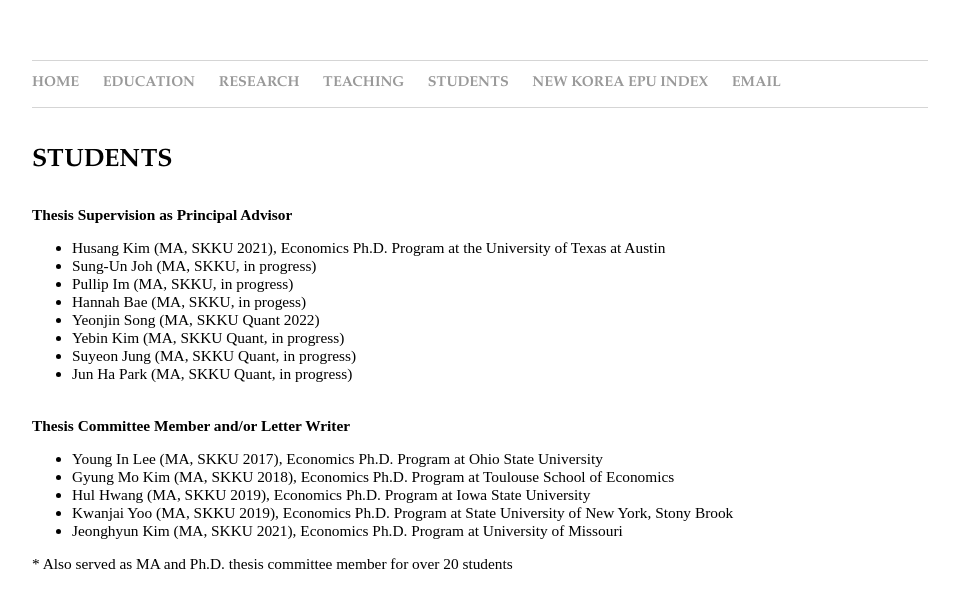
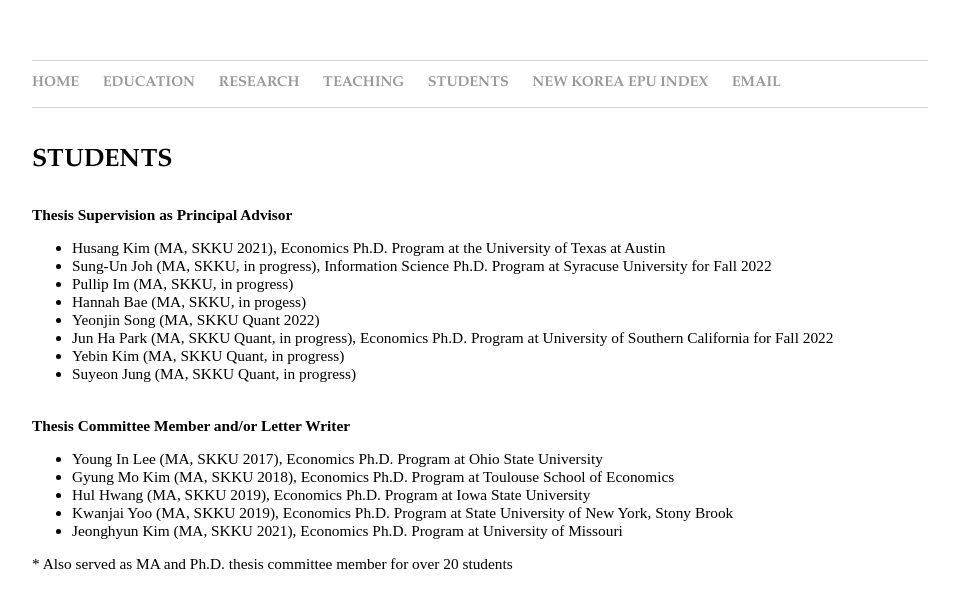
Before and after one commit to dooyeoncho/dooyeoncho.github.io, a Jekyll site: the page built from pages/students.html, in a window 1280 px wide. Shown: the top 608 px of the page, without its empty margins (160-1119 px from the left). Built offline with Jekyll 4.4.1, drawn with Linux system fonts in a browser that asks for light colours.

Commit message:
Update students.html

```diff
--- a/pages/students.html
+++ b/pages/students.html
@@ -13,13 +13,13 @@ title: Dooyeon Cho - students
 			<div><b>Thesis Supervision as Principal Advisor</b>
 		<ul>
 			<li>Husang Kim (MA, SKKU 2021), Economics Ph.D. Program at the University of Texas at Austin</li>
-	        	<li>Sung-Un Joh (MA, SKKU, in progress)</li>
+	        	<li>Sung-Un Joh (MA, SKKU, in progress), Information Science Ph.D. Program at Syracuse University for Fall 2022</li>
 			<li>Pullip Im (MA, SKKU, in progress)</li>
                 	<li>Hannah Bae (MA, SKKU, in progess)</li>
 			<li>Yeonjin Song (MA, SKKU Quant 2022)</li>
+			<li>Jun Ha Park (MA, SKKU Quant, in progress), Economics Ph.D. Program at University of Southern California for Fall 2022</li>
 			<li>Yebin Kim (MA, SKKU Quant, in progress)</li>
 			<li>Suyeon Jung (MA, SKKU Quant, in progress)</li>
-		        <li>Jun Ha Park (MA, SKKU Quant, in progress)</li>
 		</ul>
 		</div>&nbsp;
 
```
